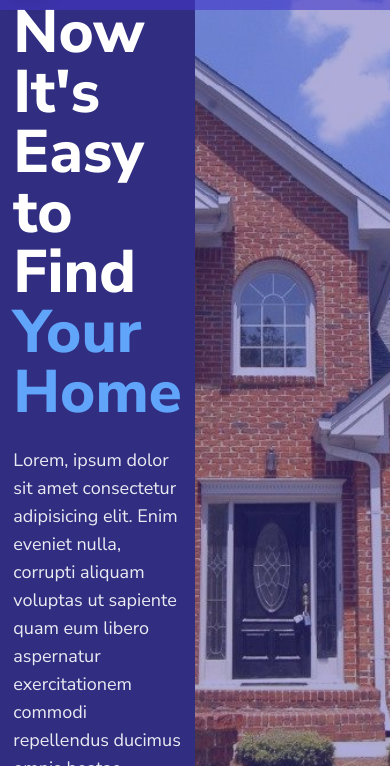
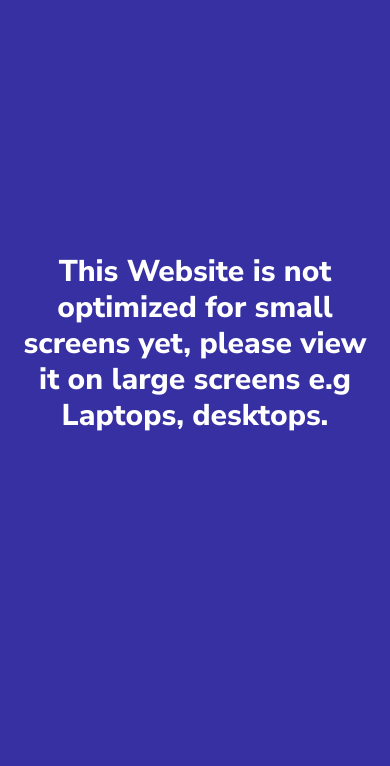
Before and after one commit to PaulChase/vacational-and-rentals, a website: page index.html in a window 390 px wide. Shown: the part 78-844 px from the top of the page. Drawn offline with Linux system fonts and the light colour scheme.

Commit message:
add warning on small screens

```diff
--- a/index.html
+++ b/index.html
@@ -29,7 +29,12 @@
 	</head>
 
 	<body>
-		<main class="main-container">
+		<div class="lg:hidden h-screen w-full bg-indigo-800 text-white flex justify-center items-center p-4">
+			<h2 class="text-3xl font-extrabold text-center">
+				This Website is not optimized for small screens yet, please view it on large screens e.g Laptops, desktops.
+			</h2>
+		</div>
+		<main class="main-container hidden lg:block">
 			<!-- hero section -->
 			<header class="h-screen grid grid-cols-2 relative section">
 				<!-- the Navbar -->
```
Also changed, not shown: README.md, dist/app.css, 1 other file.
